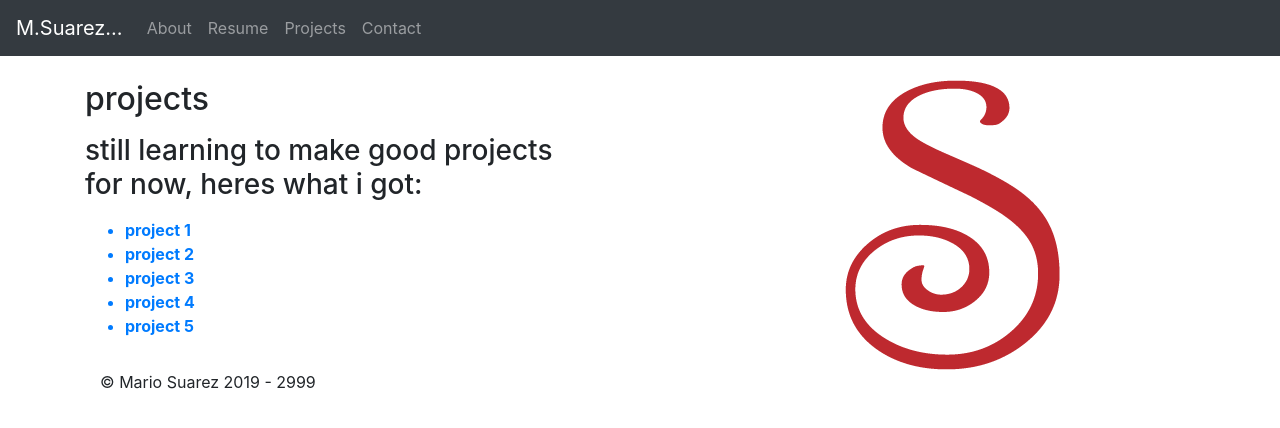
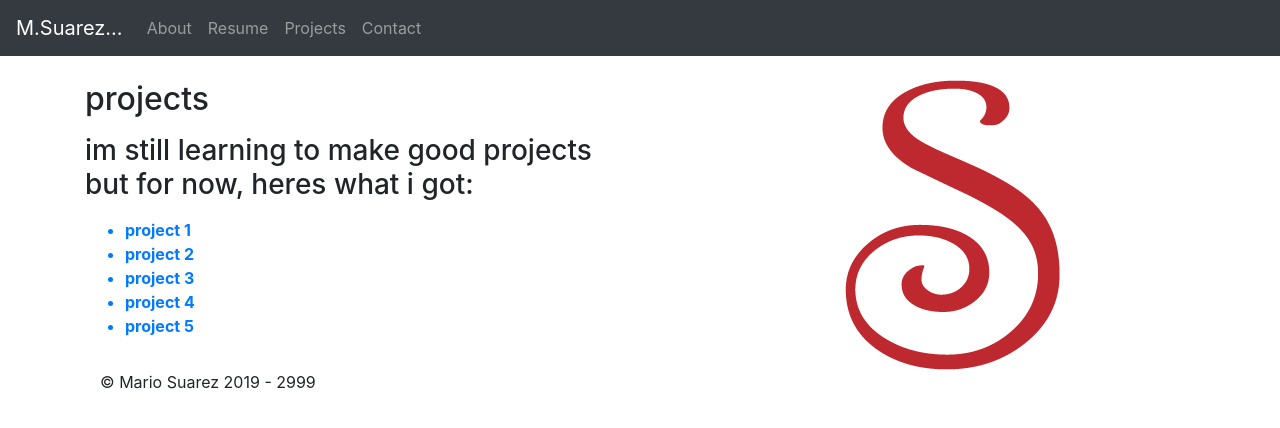
Before and after one commit to njitsuarez/njitsuarez.github.io, a Jekyll site: the page built from projects/index.html, in a window 1280 px wide. Shown: the top 428 px of the page. Built offline with Jekyll 4.4.1, drawn with Linux system fonts in a browser that asks for light colours.

Commit message:
Feature: content added to project

```diff
--- a/projects/index.html
+++ b/projects/index.html
@@ -3,8 +3,8 @@ layout: default
 ---
 <h2>projects</h2>
 <p>
-    <h3>still learning to make good projects<br>
-    for now, heres what i got:</h3>
+    <h3>im still learning to make good projects<br>
+    but for now, heres what i got:</h3>
 </p>
 <ul>
     <a href="https://web.njit.edu/~ms627/">
```
